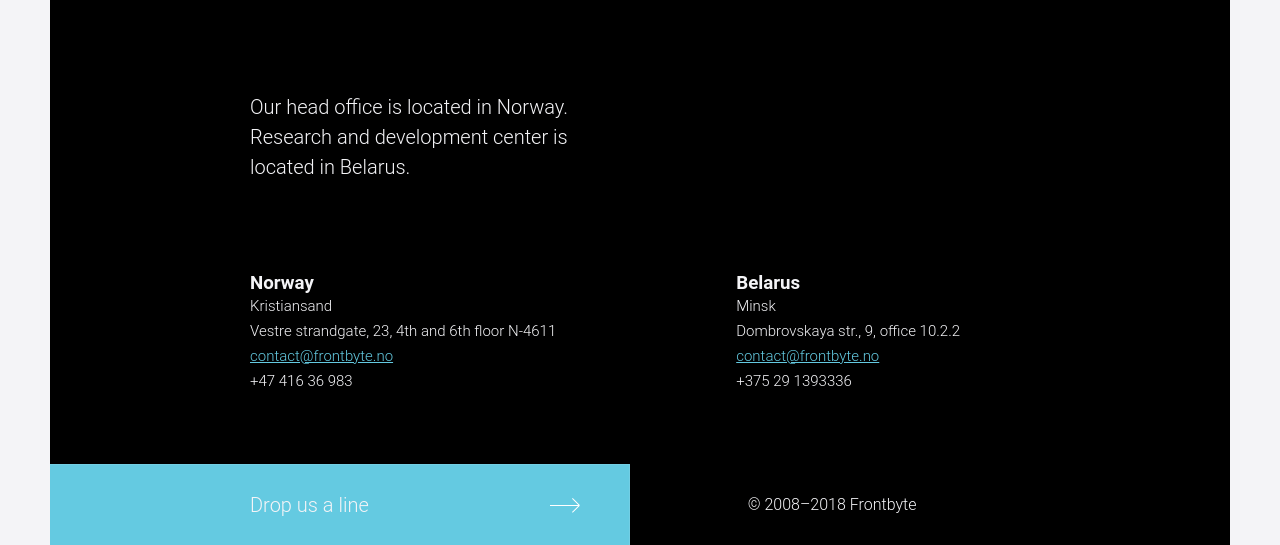
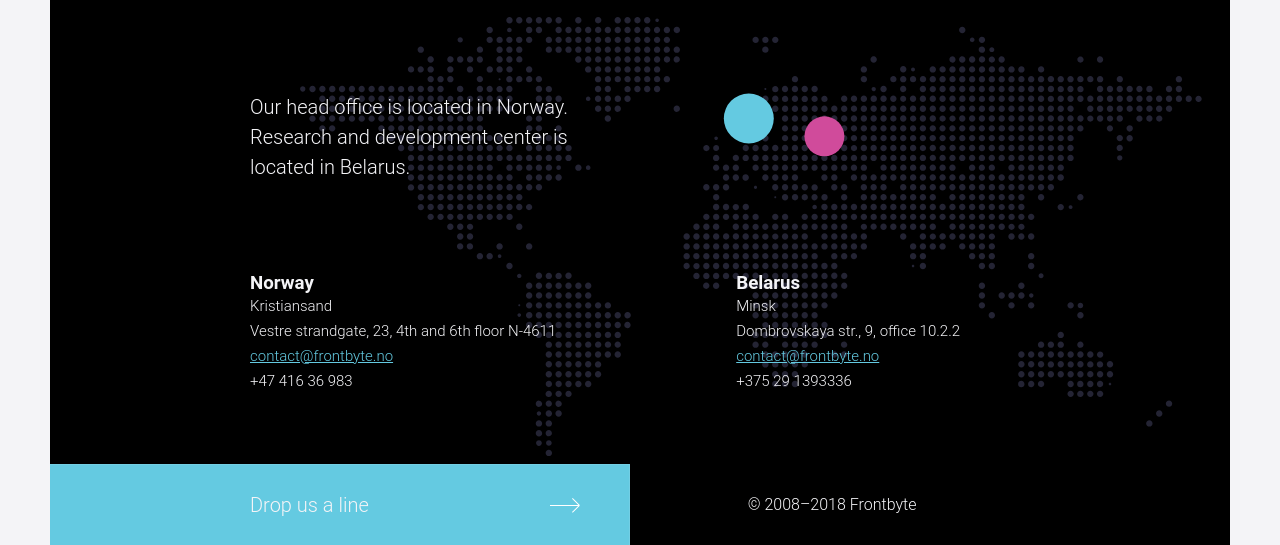
Before and after one commit to AngelinaPolyakova/frontbyte, a plain HTML site: page index.html in a window 1280 px wide. Shown: the part 6294-6839 px from the top of the page. Drawn offline with Linux system fonts and the light colour scheme; files whose address does not match are found by name.

Commit message:
Added contact-background in img

```diff
--- a/index.html
+++ b/index.html
@@ -147,7 +147,7 @@
                 Data collection, research and analysis
               </li>
               <li class="b-service__item">UX/UI concepts and design</li>
-              <li class="b-service__item">Video and motion design</>
+              <li class="b-service__item">Video and motion design</li>
             </ul>
           </section>
         </section>
@@ -162,7 +162,9 @@
                 <img src="./images/work/birdieeyes.png" alt="" />
               </picture>
               <div class="b-box b-box_blue">
-                <h3 class="b-subtitle b-subtitle_gallery b-subtitle_blue">BirdieEyes</h3>
+                <h3 class="b-subtitle b-subtitle_gallery b-subtitle_blue">
+                  BirdieEyes
+                </h3>
                 <p class="b-gallery__text b-gallery__text_blue">
                   We have introduced AR technology into one of the most
                   traditional games and made it even more interesting
@@ -223,7 +225,9 @@
                 <img src="./images/work/team.png" alt="" />
               </picture>
               <div class="b-box b-box_white">
-                <h3 class="b-subtitle b-subtitle_gallery b-subtitle_white">our team</h3>
+                <h3 class="b-subtitle b-subtitle_gallery b-subtitle_white">
+                  our team
+                </h3>
                 <p class="b-gallery__text b-gallery__text_white">
                   We are united by our passion to create unique and efficient
                   digital products
@@ -314,12 +318,10 @@
               </a>
             </div>
           </div>
-
-            <p class="b-paragraph b-paragraph_small b-paragraph_contact">
-              Our head office is located in Norway. Research and development
-              center is located in Belarus.
-            </p>
-
+          <p class="b-paragraph b-paragraph_small b-paragraph_contact">
+            Our head office is located in Norway. Research and development
+            center is located in Belarus.
+          </p>
           <div class="b-contact__office">
             <article class="b-norway">
               <h3 class="b-contact__title">Norway</h3>
@@ -360,6 +362,9 @@
               >
             </article>
           </div>
+          <picture class="b-contact__background">
+            <img src="./images/contacts/map.svg" alt="">
+          </picture>
         </section>
       </main>
       <footer class="b-footer">
--- a/style.css
+++ b/style.css
@@ -433,6 +433,8 @@
   padding-top: 100px;
   padding-bottom: 70px;
   padding-left: 200px;
+  position: relative;
+  z-index: -1;
 }
 
 .b-contact__row {
@@ -449,12 +451,16 @@
 
 .b-paragraph_contact {
   margin: auto 595px auto auto ;
+  position: relative;
+  z-index: 2;
 }
 
 .b-contact__office {
   display: flex;
   margin: 90px auto auto auto;
   column-gap: 180px;
+  position: relative;
+  z-index: 2;
 }
 
 .b-title_contact {
@@ -478,6 +484,16 @@
   text-decoration: none;
 }
 
+.b-contact__background {
+  position: absolute;
+  width: 902px;
+  height: 440px;
+  top: 185px;
+  left: 250px;
+  z-index: 1;
+
+}
+
 .b-footer {
   display: flex;
   align-items: center;
```
